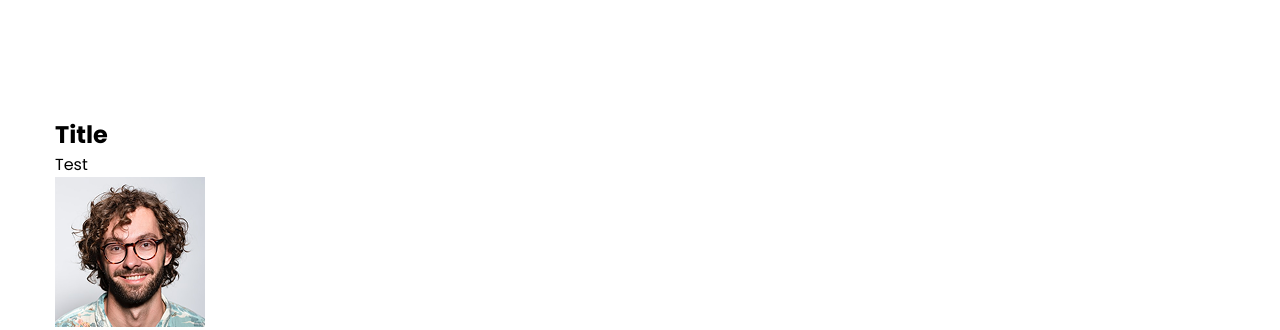
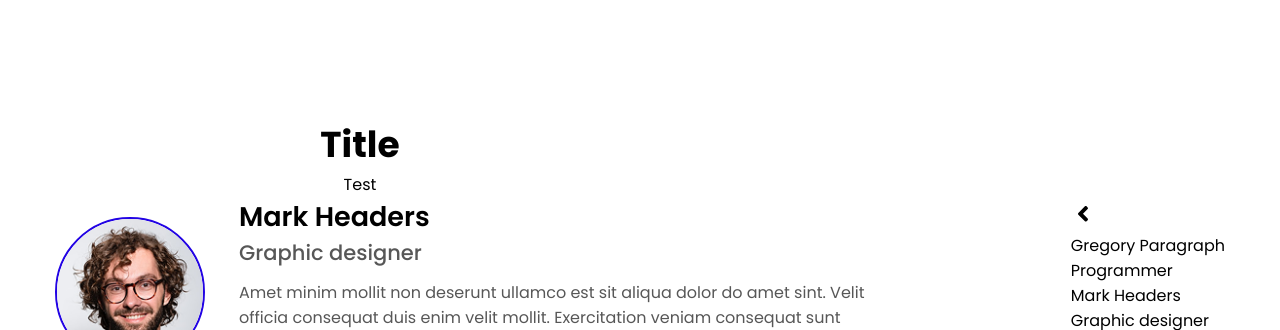
Before and after one commit to NeZox-off/simple-landing-page, a plain HTML site: page index.html in a window 1280 px wide. Shown: the part 673-1003 px from the top of the page. Drawn offline with Linux system fonts and the light colour scheme.

Commit message:
перша частина

```diff
--- a/index.css
+++ b/index.css
@@ -131,3 +131,60 @@ p {
     border: 1px solid var(--gray);
     color: var(--gray);
 }
+
+/* AUTHORS */
+
+.authors__header {
+  max-width: 610px;
+  text-align: center;
+}
+
+.authors__header__title {
+  font-size: 36px;
+}
+
+.authors__inner {
+  display: flex;
+  align-items: center;
+  justify-content: space-between;
+}
+
+.authors__inner__content {
+  display: flex;
+  align-items: center;
+  gap: 34px;
+}
+
+.authors__inner__content__img {
+  width: 150px;
+  height: 150px;
+  border: 2px solid var(--blue);
+  border-radius: 50%;
+}
+
+.authors__inner-content-wrapper {
+  max-width: 645px;
+}
+
+.authors__inner-content-head {
+  margin-bottom: 12px;
+}
+
+.authors__inner-content-head__title {
+  font-size: 27px;
+  font-weight: 600;
+}
+
+.authors__inner-content-head__subtitle {
+  font-size: 21px;
+  font-weight: 500;
+  color: #575757;
+}
+
+.author__inner-content-text {
+  color: #575757;
+}
+
+.author__inner-content-footer {
+
+}
--- a/index.html
+++ b/index.html
@@ -83,16 +83,21 @@
           <div class="container">
             <div class="authors__wrapper">
               <div class="authors__header">
-                <h2>Title</h2>
-                <p>Test</p>
+                <h2 class="authors__header__title">Title</h2>
+                <p class="authors__header__text">Test</p>
               </div>
               <div class="authors__inner">
                 <div class="authors__inner__content">
-                  <img src="./mark-headers-author.png" alt="Author photo" />
+                  <img
+                    class="authors__inner__content__img"
+                    src="./mark-headers-author.png"
+                    alt="Author photo"
+                  />
+
                   <div class="authors__inner-content-wrapper">
                     <div class="authors__inner-content-head">
-                      <h4>Mark Headers</h4>
-                      <p>Graphic designer</p>
+                      <h3 class="authors__inner-content-head__title"">Mark Headers</h3>
+                      <h4 class="authors__inner-content-head__subtitle"">Graphic designer</h4>
                     </div>
                     <p class="author__inner-content-text">
                       Amet minim mollit non deserunt ullamco est sit aliqua
```
